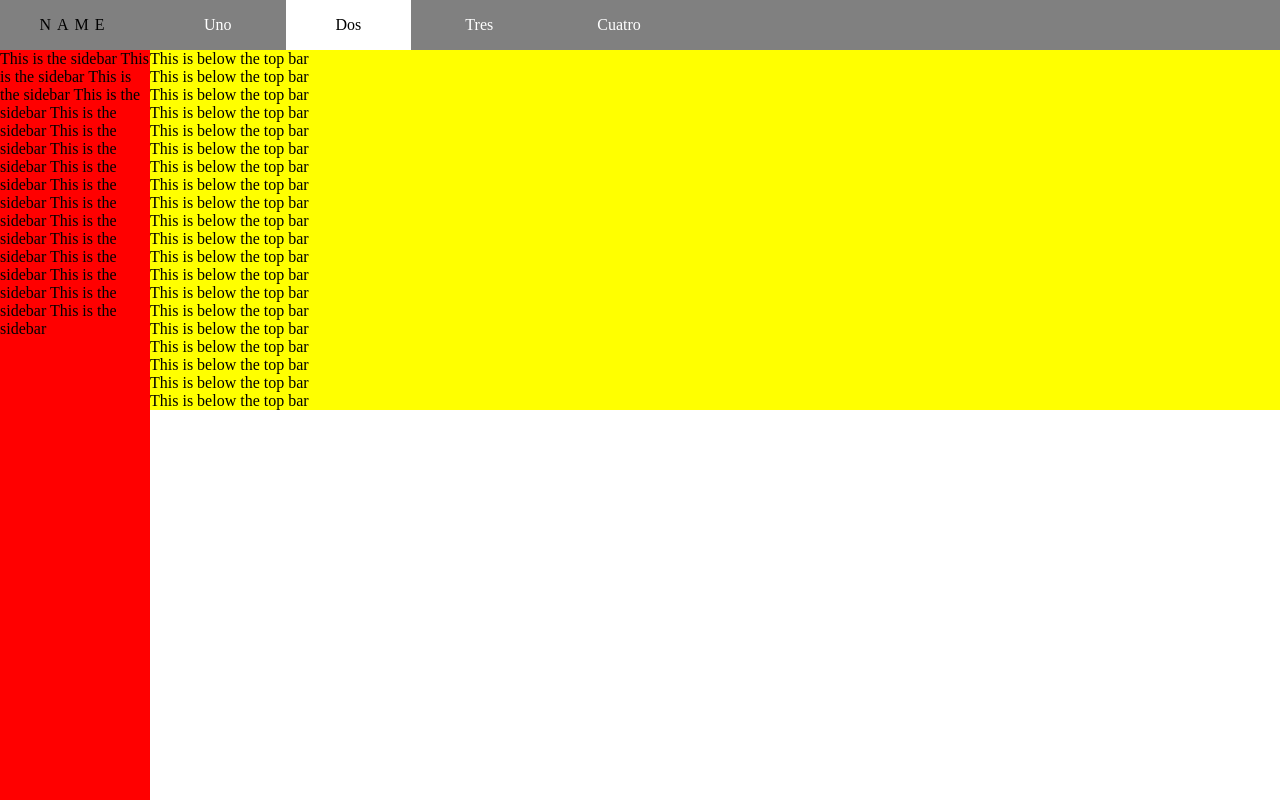
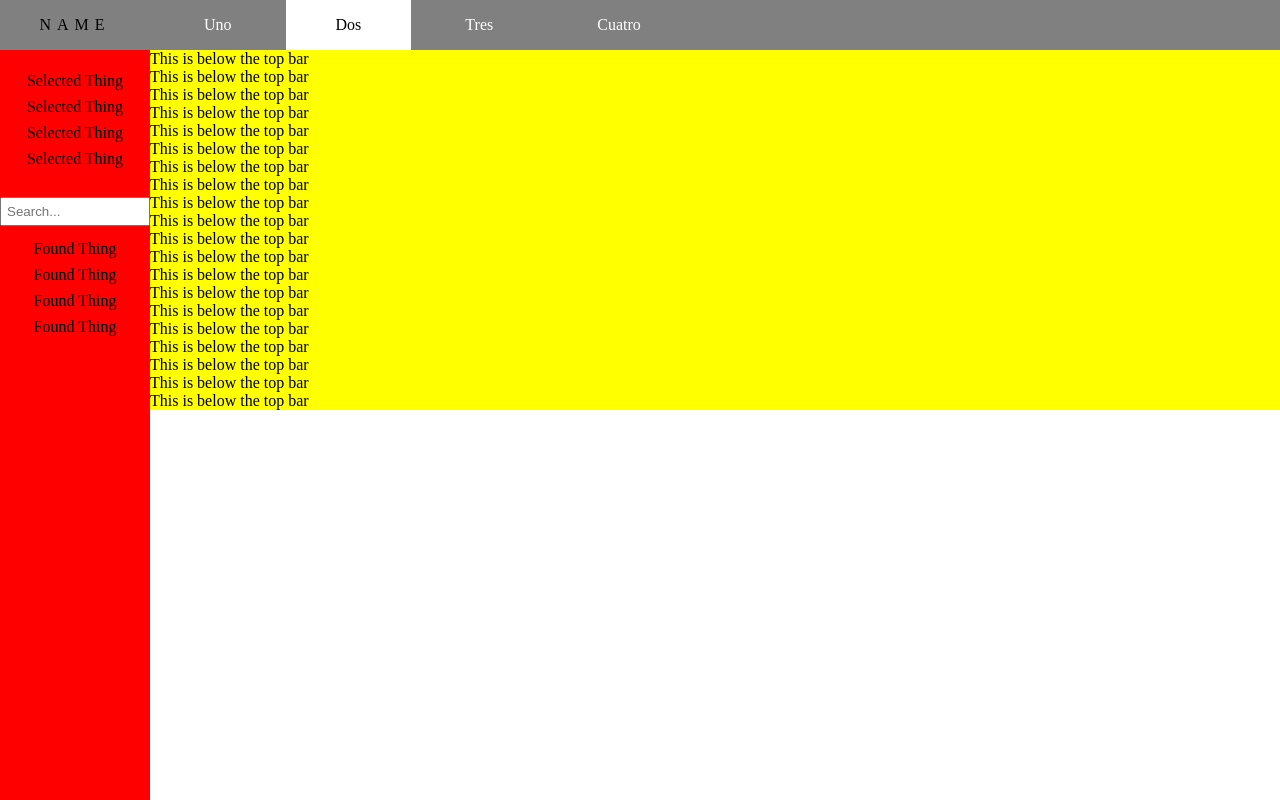
Before and after one commit to killfill/front_end_application, a plain HTML site: page app/playground/plain_html/layout.html in a window 1280 px wide. Drawn offline with Linux system fonts and the light colour scheme.

Commit message:
Updated layout and added hand-wrieframe.

```diff
--- a/app/playground/plain_html/layout.html
+++ b/app/playground/plain_html/layout.html
@@ -24,6 +24,13 @@
 				bottom: 0;
 				width: 150px;
 				background-color: red;
+			}
+
+			.sidebar input {
+				width: 100%;
+				padding: 5px;
+				margin-top: 25px;
+				margin-bottom: 10px;
 			}
 
 			.middle {
@@ -74,6 +81,10 @@
 				text-align: center;
 			}
 
+			ul.items li {
+				padding: 4px;
+			}
+
 		</style>
 
 	</head>
@@ -91,22 +102,20 @@
 		</div>
 
 		<div class="sidebar">
-			This is the sidebar
-			This is the sidebar
-			This is the sidebar
-			This is the sidebar
-			This is the sidebar
-			This is the sidebar
-			This is the sidebar
-			This is the sidebar
-			This is the sidebar
-			This is the sidebar
-			This is the sidebar
-			This is the sidebar
-			This is the sidebar
-			This is the sidebar
-			This is the sidebar
-			This is the sidebar
+			<br/>
+			<ul class='items'>
+				<li>Selected Thing</li>
+				<li>Selected Thing</li>
+				<li>Selected Thing</li>
+				<li>Selected Thing</li>
+			</ul>
+			<input type="text" placeholder='Search...'>
+			<ul class='items'>
+				<li>Found Thing</li>
+				<li>Found Thing</li>
+				<li>Found Thing</li>
+				<li>Found Thing</li>
+			</ul>
 		</div>
 
 		<div class="middle">
```
Also changed, not shown: app/playground/sketch.png (added).
